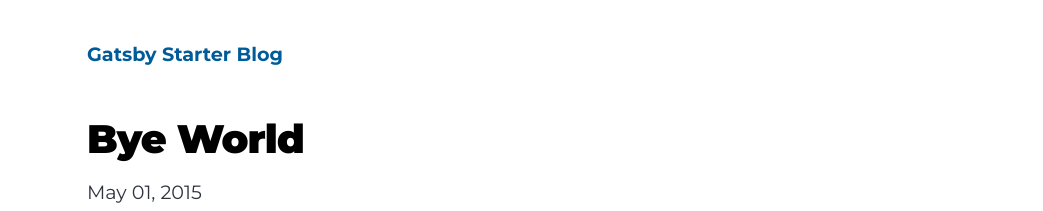
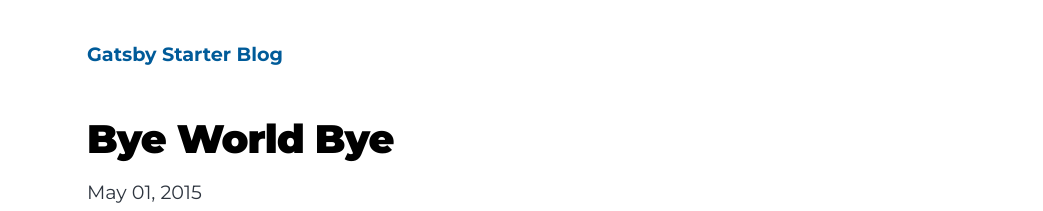
Before and after one commit to sushin-42/sushin-42.github.io, a Gatsby site: page /hello-world/ in a window 1280 px wide. Shown: the top 211 px of the page, without its empty margins (237-1280 px from the left). Built offline with nearby package versions, Linux system fonts and the light colour scheme; Gatsby itself is replaced by a stand-in of ours; some packages are replaced by stand-ins of ours.

```diff
--- a/content/blog/hello-world/index.md
+++ b/content/blog/hello-world/index.md
@@ -1,5 +1,5 @@
 ---
-title: Bye World
+title: Bye World Bye
 date: "2015-05-01T22:12:03.284Z"
 description: "Hello World"
 ---
--- a/package.json
+++ b/package.json
@@ -53,6 +53,8 @@
     "start": "gatsby develop",
     "serve": "gatsby serve",
     "clean": "gatsby clean",
-    "test": "echo \"Write tests! -> https://gatsby.dev/unit-testing\" && exit 1"
+    "test": "echo \"Write tests! -> https://gatsby.dev/unit-testing\" && exit 1",
+    "deploy": "gatsby build && gh-pages -d public -b gh-pages"
+
   }
 }
```
